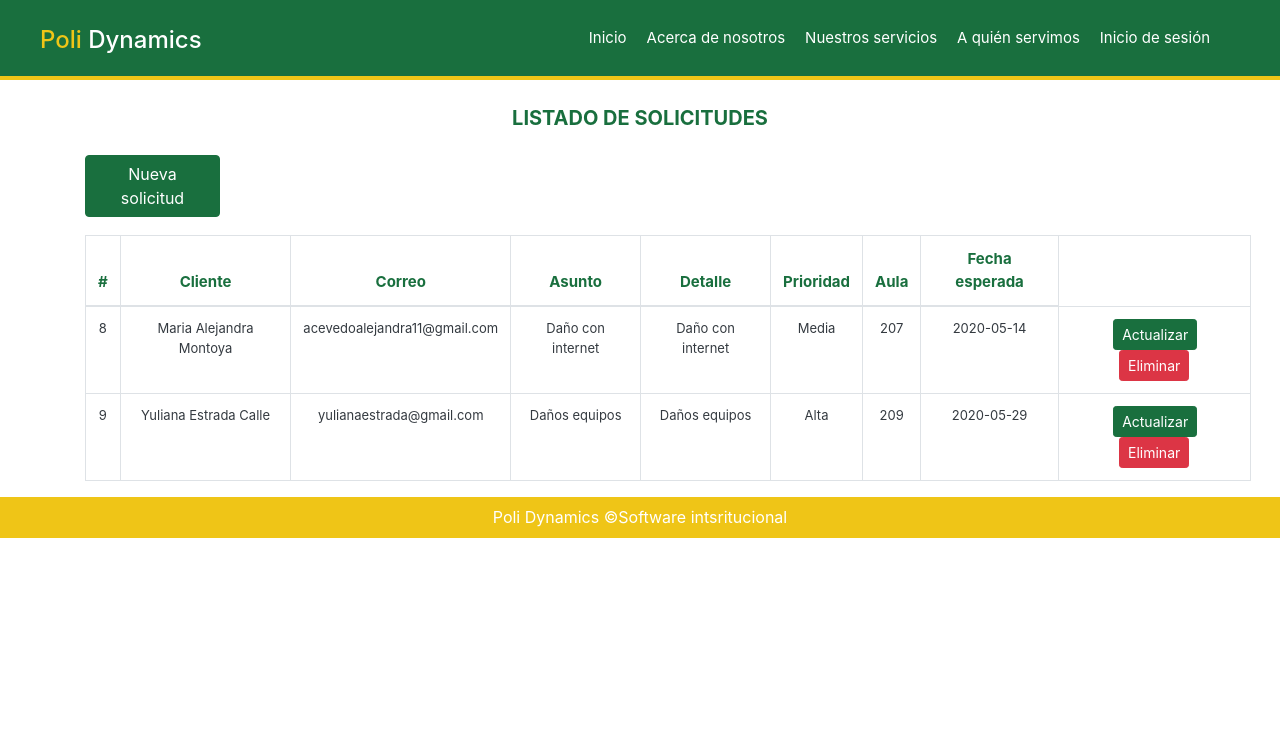
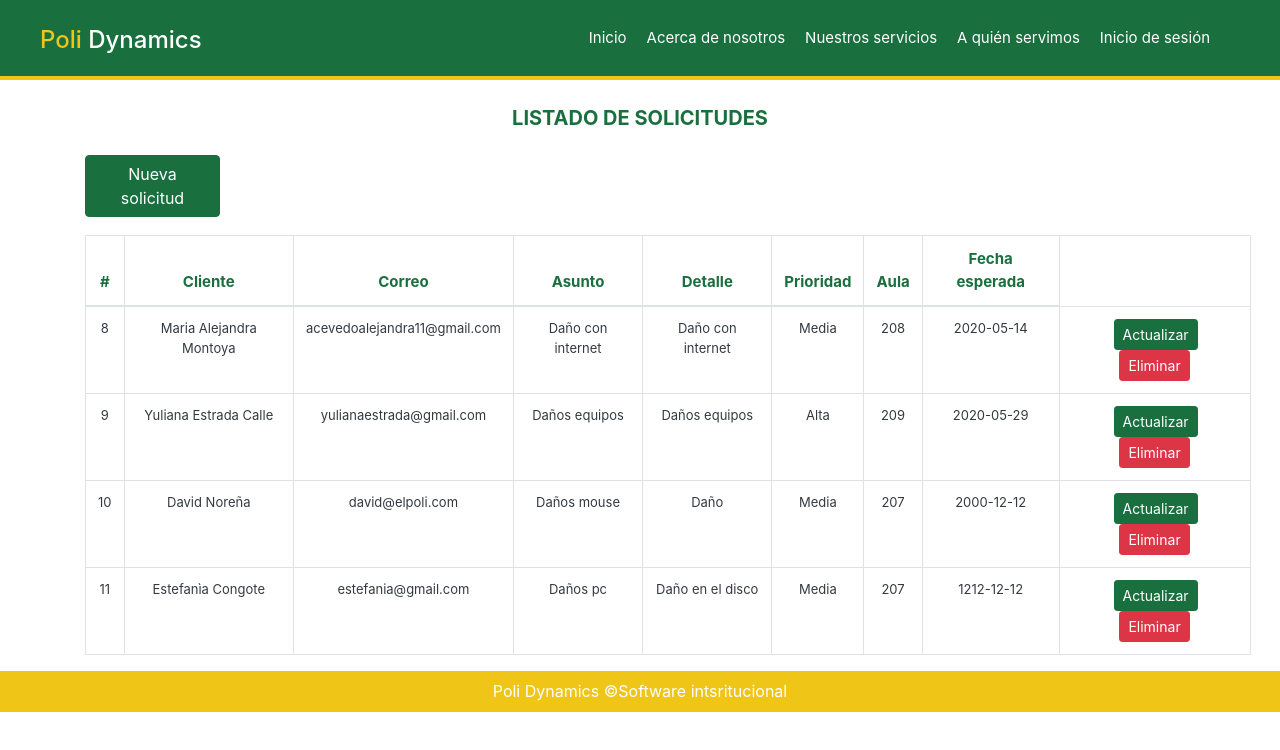
Before and after one commit to alejandra23181/COORDINACION-POLITECNICO, a React (Create React App) app in the folder helpdesk/: page /solicitudes in a window 1280 px wide. Shown: the top 750 px of the page. Built offline with nearby package versions, Linux system fonts and the light colour scheme; data requests are answered from the project's data file.

Commit message:
Validacion editar solicitud

```diff
--- a/helpdesk/db.json
+++ b/helpdesk/db.json
@@ -6,7 +6,7 @@
       "Asunto": "Daño con internet",
       "Detalle": "Daño con internet",
       "Prioridad": "Media",
-      "Aula": "207",
+      "Aula": "208",
       "Fecha": "2020-05-14",
       "id": 8
     },
@@ -19,6 +19,26 @@
       "Aula": "209",
       "Fecha": "2020-05-29",
       "id": 9
+    },
+    {
+      "Cliente": "David Noreña",
+      "Correo": "david@elpoli.com",
+      "Asunto": "Daños mouse",
+      "Detalle": "Daño",
+      "Prioridad": "Media",
+      "Aula": "207",
+      "Fecha": "2000-12-12",
+      "id": 10
+    },
+    {
+      "Cliente": "Estefanìa Congote",
+      "Correo": "estefania@gmail.com",
+      "Asunto": "Daños pc",
+      "Detalle": "Daño en el disco ",
+      "Prioridad": "Media",
+      "Aula": "207",
+      "Fecha": "1212-12-12",
+      "id": 11
     }
   ]
 }
--- a/helpdesk/src/pages/solicitud/CRUDSolicitud.jsx
+++ b/helpdesk/src/pages/solicitud/CRUDSolicitud.jsx
@@ -58,6 +58,11 @@ class CRUDSolicitud extends Component {
 
       let { Cliente, Correo, Asunto, Detalle, Prioridad, Aula, Fecha } = this.state.EditDataSolicitud;
 
+      if (this.state.EditDataSolicitud.Cliente && this.state.EditDataSolicitud.Correo  &&
+      this.state.EditDataSolicitud.Asunto && this.state.EditDataSolicitud.Detalle  &&
+      this.state.EditDataSolicitud.Prioridad  && this.state.EditDataSolicitud.Aula  &&
+      this.state.EditDataSolicitud.Fecha ) {
+
       axios.put('http://localhost:3001/solicitudes/' + this.state.EditDataSolicitud.id, {
         Cliente, Correo, Asunto, Detalle, Prioridad, Aula, Fecha
       }).then((response) => {
@@ -66,8 +71,10 @@ class CRUDSolicitud extends Component {
           EditMSolicitud: false, EditDataSolicitud: { id: '', Cliente: '', Correo: '', Asunto: '', Detalle: '', Prioridad: '', Aula: '', Fecha: '' }
         })
        });
+      alert('Actualizado con exito');
+    }
+  }
 
-  }
 
   //////////////////////////////////////////////////////////////////
 
@@ -76,6 +83,7 @@ class CRUDSolicitud extends Component {
       EditDataSolicitud: { id, Cliente, Correo, Asunto, Detalle, Prioridad, Aula, Fecha }, EditMSolicitud: !this.state.EditMSolicitud
     });
   }
+
 
   //Delete
 
```
Lines whose indentation alone changed are shown as unchanged.
